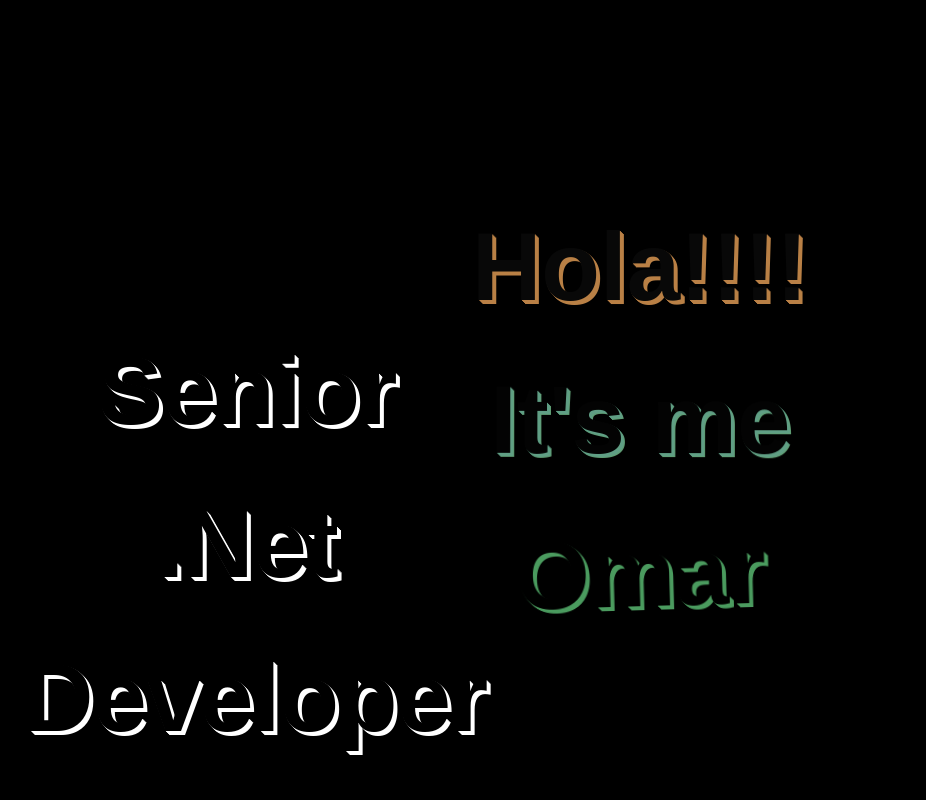
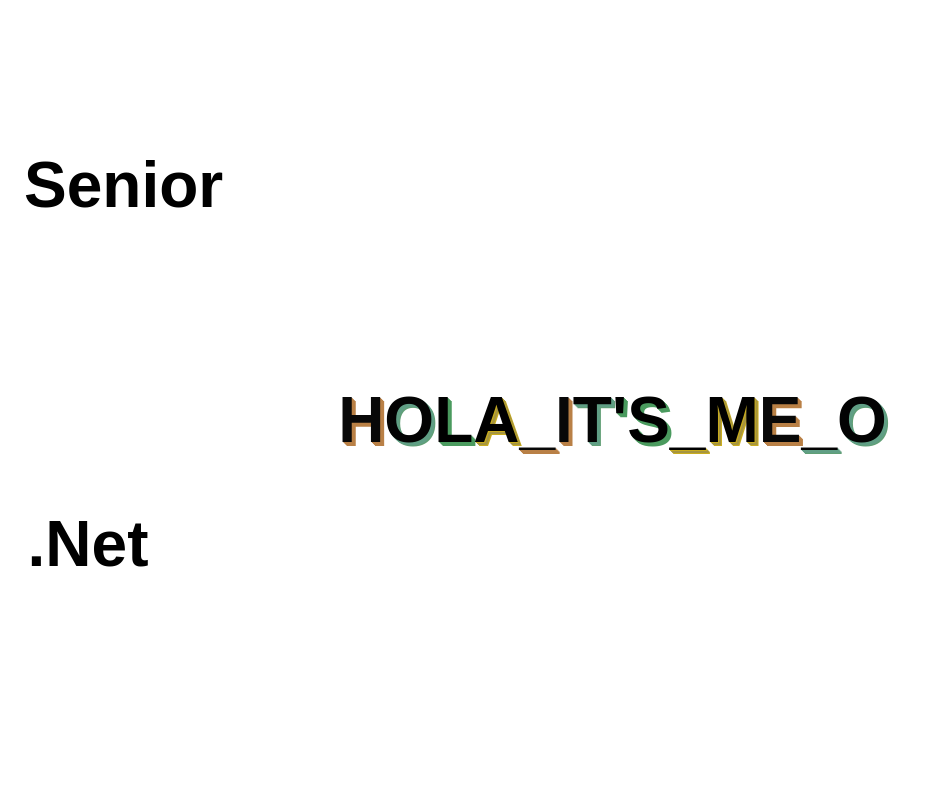
Before and after one commit to omaredgit/omaredgit.github.io, a plain HTML site: page index.html in a window 1280 px wide. Shown: the top 800 px of the page, without its empty margins (0-926 px from the left). Drawn offline with nearby package versions, Linux system fonts and the light colour scheme.

Commit message:
changepc

```diff
--- a/index.css
+++ b/index.css
@@ -1,17 +1,16 @@
-body {
-}
+
 header {
   height: 12vw;
 }
 nav {
-  width: 35vw;
+  width: 10vw;
 }
 
 #NavHeader {
   height: 20vw;
 }
 #NavMessage {
-  color: hsl(0, 0%, 0%);
+font-size: 5vw;  color: hsl(0, 0%, 0%);
   text-shadow: 1px 1px hsl(0, 0%, 100%), 2px 2px hsl(0, 0%, 100%),
     3px 3px hsl(0, 0%, 100%), 4px 4px hsl(0, 0%, 100%);
 }
@@ -28,45 +27,52 @@ body {
   align-items: center;
   margin: 20px 0;
   text-align: center;
-  background: rgb(0, 0, 0);
+  /* background-image:url(
+      'https://i.makeagif.com/media/10-14-2017/2QKyUm.gif'
+      ); */
+  background-size: cover;
   overflow: hidden;
 }
 
 h1 {
-  font-size: 30em;
-  font: bold 7.5vw/1.6 "Signika", sans-serif;
+  font-size: 5vw;
+  font: bold 5vw/5.6 "Signika", sans-serif;
   user-select: none;
+
 }
 
 h1 span {
   display: inline-block;
-  animation: float 1s ease-in-out infinite;
+  animation: float 10s  ease-in-out;
+  visibility: hidden;
+
 }
 @keyframes float {
   0%,
   100% {
-    transform: none;
+    visibility: visible;
   }
-  33% {
-    transform: translateY(-1px) rotate(-2deg);
-  }
-  66% {
-    transform: translateY(1px) rotate(2deg);
-  }
+
 }
-body:hover span {
-  animation: bounce 0.6s;
+body:hover span  {
+  animation: bounce 1s;
 }
 @keyframes bounce {
   0%,
   100% {
     transform: translate(0);
+    visibility: visible;
+
   }
   25% {
     transform: rotateX(20deg) translateY(2px) rotate(-3deg);
+    visibility: visible;
+
   }
   50% {
     transform: translateY(-20px) rotate(3deg) scale(1.1);
+    visibility: visible;
+
   }
 }
 
@@ -91,12 +97,55 @@ span:nth-child(4n-3) {
     3px 3px hsl(30, 45%, 50%), 4px 4px hsl(30, 45%, 50%);
 }
 
+h1 span:nth-child(1) {
+    animation-delay: 0s;
+  }
 h1 span:nth-child(2) {
-  animation-delay: 0.05s;
-}
+    animation-delay: 0.55s;
+  }
+  h1 span:nth-child(3) {
+    animation-delay: 1.05s;
+  }
+  h1 span:nth-child(4) {
+    animation-delay: 1.55s;
+  }
+  h1 span:nth-child(5) {
+    animation-delay: 2.05s;
+  }
+  h1 span:nth-child(6) {
+    animation-delay: 2.55s;
+  }
+  h1 span:nth-child(7) {
+    animation-delay: 3.05s;
+  }
+  h1 span:nth-child(8) {
+    animation-delay: 3.55s;
+  }
+  h1 span:nth-child(9) {
+    animation-delay: 4.05s;
+  }
+  h1 span:nth-child(10) {
+    animation-delay: 4.55s;
+  }
+
+  h1 span:nth-child(11) {
+    animation-delay: 5.05s;
+  }
+
+  h1 span:nth-child(12) {
+    animation-delay: 5.55s;
+  }
+
+  h1 span:nth-child(13) {
+    animation-delay: 6.05s;
+  }
+
+
+
+/*
 h1 span:nth-child(3) {
   animation-delay: 0.6s;
 }
 h1 span:nth-child(4) {
   animation-delay: 0.12s;
-}
+} */
--- a/index.html
+++ b/index.html
@@ -25,17 +25,20 @@
         <header id="NavHeader">
 
         </header>
+
         <h1 id="NavMessage">
-          Senior
-           .Net
-             Developer
+            Senior
+            .Net
+            Developer
         </h1>
     </nav>
-    <div class="col">
+    <div class="col-10">
 
         <p style="font-family: courier,monaco;">
-        <h1><span>Hola!!!!</span><span>It's me </span><span>Omar</span>
-            </p>
+        <h1>
+            <span>H</span><span>O</span><span>L</span><span>A</span><span>  _I</span><span>T</span><span>'S</span><span>_M</span><span>E</span><span>_O</span><span>M</span><span>A</span><span>R</span>
+        </h1>
+        </p>
     </div>
 
     </div>
```
